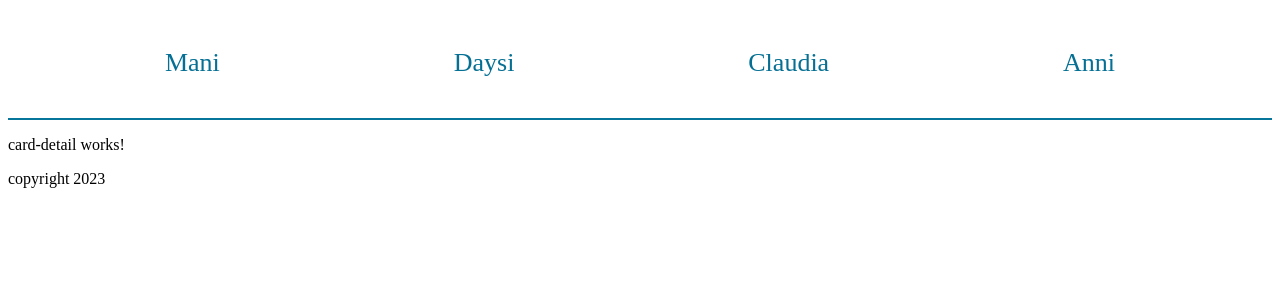
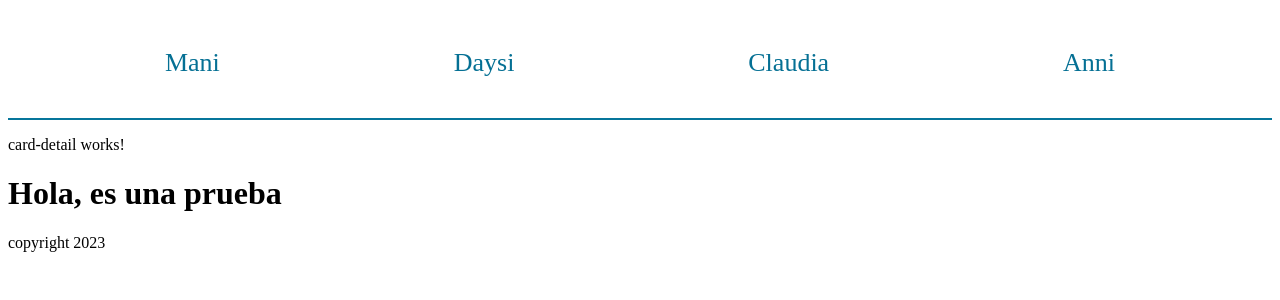
Before and after one commit to Cpatrici23/Angular_Proyecto_Final, an Angular app in the folder final-app/: page /card-detail in a window 1280 px wide. Shown: the top 300 px of the page. Built offline with nearby package versions, Linux system fonts and the light colour scheme.

Commit message:
primer cambio

```diff
--- a/final-app/src/app/cards/card-detail/card-detail.component.html
+++ b/final-app/src/app/cards/card-detail/card-detail.component.html
@@ -1 +1,3 @@
 <p>card-detail works!</p>
+
+<h1>Hola, es una prueba</h1>
```
